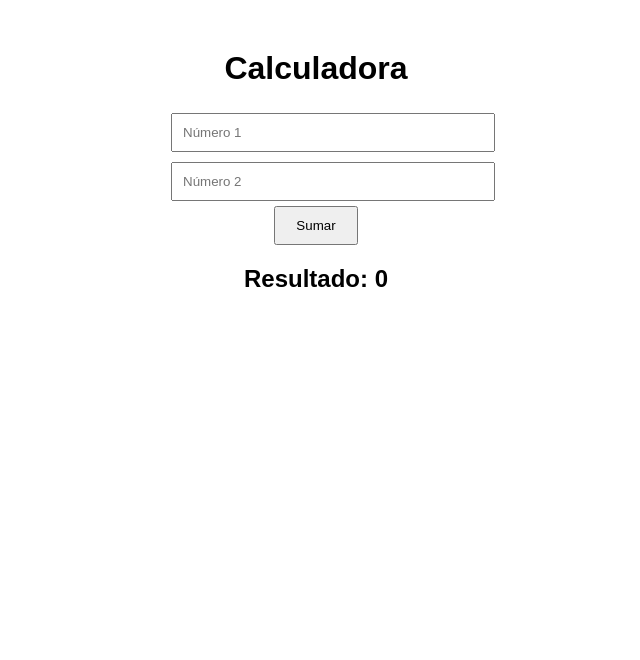
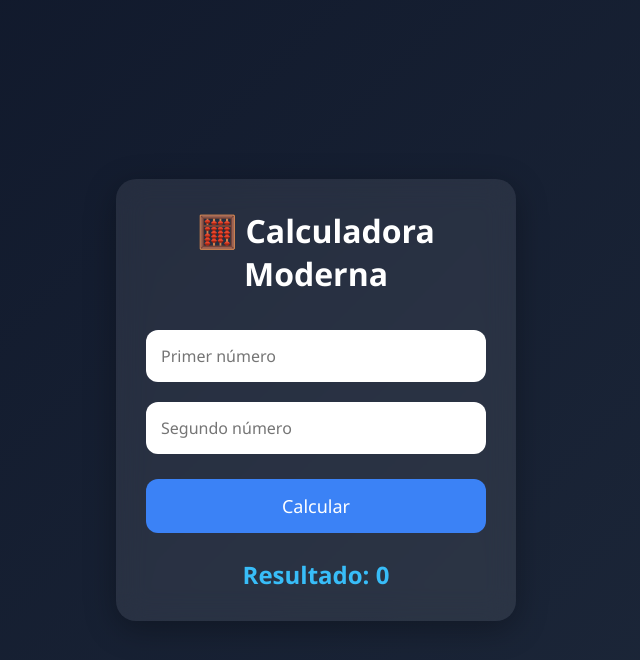
Before and after one commit to JUSS12/calculadora-ci-cd, a plain HTML site: page index.html in a window 1280 px wide. Shown: the whole page, without its empty margins (324-964 px from the left). Drawn offline with Linux system fonts and the light colour scheme.

Commit message:
Cambio de diseño

```diff
--- a/index.html
+++ b/index.html
@@ -1,24 +1,33 @@
 <!DOCTYPE html>
-<html>
-
+<html lang="es">
 <head>
-    <title>Calculadora CI/CD</title>
-    <link rel="stylesheet" href="style.css">
+<meta charset="UTF-8">
+<meta name="viewport" content="width=device-width, initial-scale=1.0">
+<title>Calculadora CI/CD</title>
+<link rel="stylesheet" href="style.css">
 </head>
 
 <body>
-    <div class="container">
-        <h1>Calculadora</h1>
 
-        <input type="number" id="num1" placeholder="Número 1">
-        <input type="number" id="num2" placeholder="Número 2">
+<div class="container">
 
-        <button onclick="sumar()">Sumar</button>
+    <h1>🧮 Calculadora Moderna</h1>
 
-        <h2 id="resultado">Resultado: 0</h2>
-    </div>
+    <input type="number" id="num1" placeholder="Primer número">
 
-    <script src="script.js"></script>
+    <input type="number" id="num2" placeholder="Segundo número">
+
+    <button onclick="sumar()">
+        Calcular
+    </button>
+
+    <h2 id="resultado">
+        Resultado: 0
+    </h2>
+
+</div>
+
+<script src="script.js"></script>
+
 </body>
-
 </html>
--- a/style.css
+++ b/style.css
@@ -1,20 +1,61 @@
-body {
-    font-family: Arial;
-    text-align: center;
-    margin-top: 50px;
+*{
+    margin:0;
+    padding:0;
+    box-sizing:border-box;
+    font-family:'Segoe UI',sans-serif;
 }
 
-.container {
-    width: 300px;
-    margin: auto;
+body{
+    min-height:100vh;
+    display:flex;
+    justify-content:center;
+    align-items:center;
+    background:linear-gradient(135deg,#0f172a,#1e293b);
 }
 
-input {
-    width: 100%;
-    padding: 10px;
-    margin: 5px;
+.container{
+    width:400px;
+    padding:30px;
+    border-radius:20px;
+    background:rgba(255,255,255,0.08);
+    backdrop-filter:blur(15px);
+    box-shadow:0 8px 32px rgba(0,0,0,.3);
+    text-align:center;
 }
 
-button {
-    padding: 10px 20px;
+h1{
+    color:white;
+    margin-bottom:25px;
 }
+
+input{
+    width:100%;
+    padding:15px;
+    margin:10px 0;
+    border:none;
+    border-radius:12px;
+    font-size:16px;
+    outline:none;
+}
+
+button{
+    width:100%;
+    padding:15px;
+    margin-top:15px;
+    border:none;
+    border-radius:12px;
+    font-size:18px;
+    cursor:pointer;
+    background:#3b82f6;
+    color:white;
+    transition:.3s;
+}
+
+button:hover{
+    transform:translateY(-2px);
+}
+
+h2{
+    margin-top:25px;
+    color:#38bdf8;
+}
```
